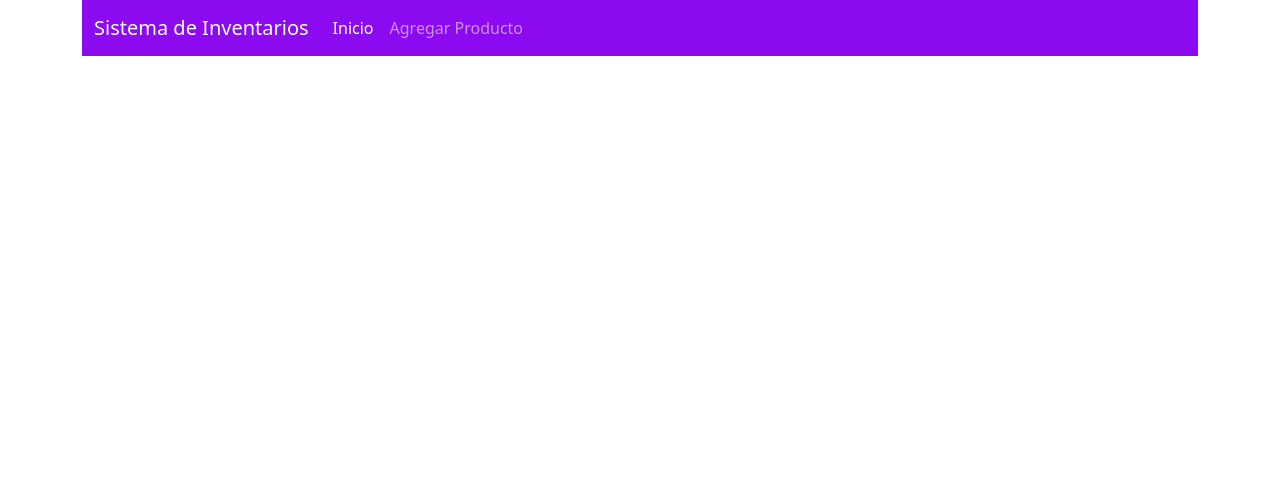
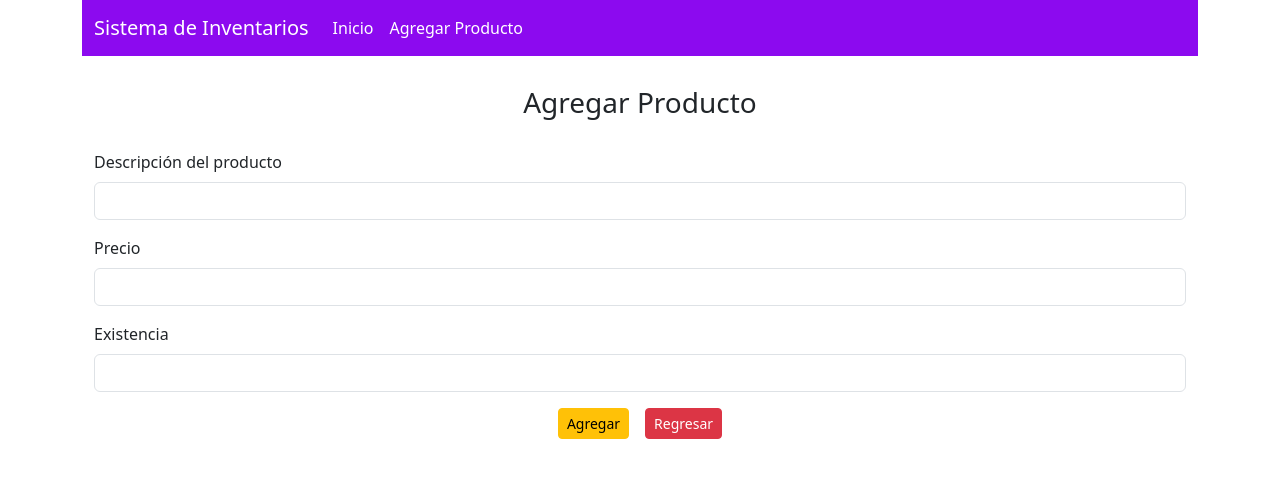
Before and after one commit to imorenoca/app-inventario, an Angular app: page /agregar-producto in a window 1280 px wide. Before the commit this address led to /. Shown: the top 478 px of the page. Built offline with nearby package versions, Linux system fonts and the light colour scheme.

Commit message:
Add product implementation

```diff
--- /dev/null
+++ b/src/app/agregar-producto/agregar-producto.component.html
@@ -0,0 +1,27 @@
+<div class="container">
+  <div class="cointainer text-center" style="margin: 30px">
+    <h3>Agregar Producto</h3>
+  </div>
+  <form (ngSubmit)="onSubmit()">
+    <div class="mb-3">
+      <label for="descripcion" class="form-label"
+        >Descripción del producto</label
+      >
+      <input type="text" class="form-control" id="descripcion" name="descripcion" required="true"
+      [(ngModel)]="producto.descripcion"/>
+    </div>
+    <div class="mb-3">
+      <label for="precio" class="form-label">Precio</label>
+      <input type="number" step="any" class="form-control" id="precio" name="precio" [(ngModel)]="producto.precio"/>
+    </div>
+
+    <div class="mb-3">
+      <label for="existencia" class="form-label">Existencia</label>
+      <input type="number" class="form-control" id="existencia" name="existencia" [(ngModel)]="producto.existencia"/>
+    </div>
+    <div class="text-center">
+      <button type="submit" class="btn btn-warning btn-sm me-3">Agregar</button>
+      <a href="/" class="btn btn-danger btn-sm">Regresar</a>
+    </div>
+  </form>
+</div>
--- /dev/null
+++ b/src/app/agregar-producto/agregar-producto.component.ts
@@ -0,0 +1,36 @@
+import { Component } from '@angular/core';
+import { Producto } from '../producto';
+import { ProductoService } from '../producto.service';
+import { Router } from '@angular/router';
+
+@Component({
+  selector: 'app-agregar-producto',
+  templateUrl: './agregar-producto.component.html',
+  styleUrls: ['./agregar-producto.component.css']
+})
+export class AgregarProductoComponent {
+  producto: Producto = new Producto();
+
+  constructor(private ProductoServicio: ProductoService,
+    private enrutador:Router){
+    }
+
+  onSubmit(){
+    this.guardarProducto();
+  }
+  guardarProducto (){
+    this.ProductoServicio.agregarProducto(this.producto).subscribe(
+      {
+        next: (datos) =>{
+          this.irListaProductos();
+        },
+        error: (error: any) => {console.log(error)}
+      }
+    )
+  }
+
+  irListaProductos (){
+    this.enrutador.navigate(['/productos'])
+  }
+
+}
--- a/src/app/app-routing.module.ts
+++ b/src/app/app-routing.module.ts
@@ -1,11 +1,15 @@
 import { NgModule, Component } from '@angular/core';
 import { RouterModule, Routes } from '@angular/router';
 import { ProductoListaComponent } from './producto-lista/producto-lista.component';
+import { AgregarProductoComponent } from './agregar-producto/agregar-producto.component';
+import { EditarProductoComponent } from './editar-producto/editar-producto.component';
 
 // configuración de rutas
 const routes: Routes = [
   {path:'productos', component: ProductoListaComponent},
-  {path:'', redirectTo:'productos', pathMatch: 'full'}
+  {path:'', redirectTo:'productos', pathMatch: 'full'},
+  {path:"agregar-producto", component:AgregarProductoComponent},
+  {path: "editar-producto/:id", component:EditarProductoComponent}
 ];
 
 @NgModule({
--- a/src/app/app.component.html
+++ b/src/app/app.component.html
@@ -11,7 +11,7 @@
                 <a class="nav-link active" aria-current="page" routerLink="productos" routerLinkActive="active">Inicio</a>
               </li>
               <li class="nav-item">
-                <a class="nav-link" href="/agregar">Agregar Producto</a>
+                <a class="nav-link" routerLink="/agregar-producto" routerLinkActive="active"> Agregar Producto</a>
 
             </ul>
           </div>
--- /dev/null
+++ b/src/app/editar-producto/editar-producto.component.html
@@ -0,0 +1 @@
+<p>editar-producto works!</p>
--- a/src/app/producto-lista/producto-lista.component.html
+++ b/src/app/producto-lista/producto-lista.component.html
@@ -1,5 +1,5 @@
 <div class="container">
-  <div class="container text-center" style="margin: 30px;">
+  <div class="container text-center" style="margin: 30px">
     <h3>Sistema de Inventarios</h3>
   </div>
   <table class="table table-striped table-hover align-middle">
@@ -9,17 +9,22 @@
         <th scope="col">Descripción del Producto</th>
         <th scope="col">Precio</th>
         <th scope="col">Existencias</th>
+        <th></th>
       </tr>
     </thead>
     <tbody>
-
       <tr *ngFor="let producto of productos">
-        <th scope="row">{{producto.idProducto}}</th>
-        <td>{{producto.descripcion}}</td>
-        <td>{{producto.precio}}</td>
-        <td>{{producto.existencia}}</td>
+        <th scope="row">{{ producto.idProducto }}</th>
+        <td>{{ producto.descripcion }}</td>
+        <td>{{ producto.precio }}</td>
+        <td>{{ producto.existencia }}</td>
+        <td class="text-center">
+          <div>
+            <button (click)="editarProducto(producto.idProducto)"
+            class="btn btn-warning btn-sm ng">Editar</button>
+          </div>
+        </td>
       </tr>
-
     </tbody>
   </table>
 </div>
--- a/src/app/producto-lista/producto-lista.component.ts
+++ b/src/app/producto-lista/producto-lista.component.ts
@@ -1,6 +1,7 @@
 import { Component } from '@angular/core';
 import { Producto } from '../producto';
 import { ProductoService } from '../producto.service';
+import { Router } from '@angular/router';
 
 @Component({
   selector: 'app-producto-lista',
@@ -8,7 +9,8 @@
 })
 export class ProductoListaComponent {
   productos: Producto[];
-  constructor(private productoServicio: ProductoService){
+  constructor(private productoServicio: ProductoService,
+    private enrutador:Router){
   }
   ngOnInit(){
     //cargar los productos
@@ -22,7 +24,9 @@
         this.productos=datos;
       })
     )
-
+  }
+  editarProducto(id: number){
+    this.enrutador.navigate(['editar-producto', id])
   }
 
 }
--- a/src/app/producto.service.ts
+++ b/src/app/producto.service.ts
@@ -15,4 +15,8 @@
    obtenerProductosLista(): Observable<Producto []>{
     return this.clienteHttp.get<Producto[]>(this.urlBase);
   }
+
+  agregarProducto(producto: Producto): Observable<Object>{
+    return this.clienteHttp.post(this.urlBase, producto);
+  }
 }
```
Also changed, not shown: src/app/app.module.ts (+8 -2 lines), src/app/editar-producto/editar-producto.component.ts (added, +9 -0 lines), src/app/agregar-producto/agregar-producto.component.css (added).
